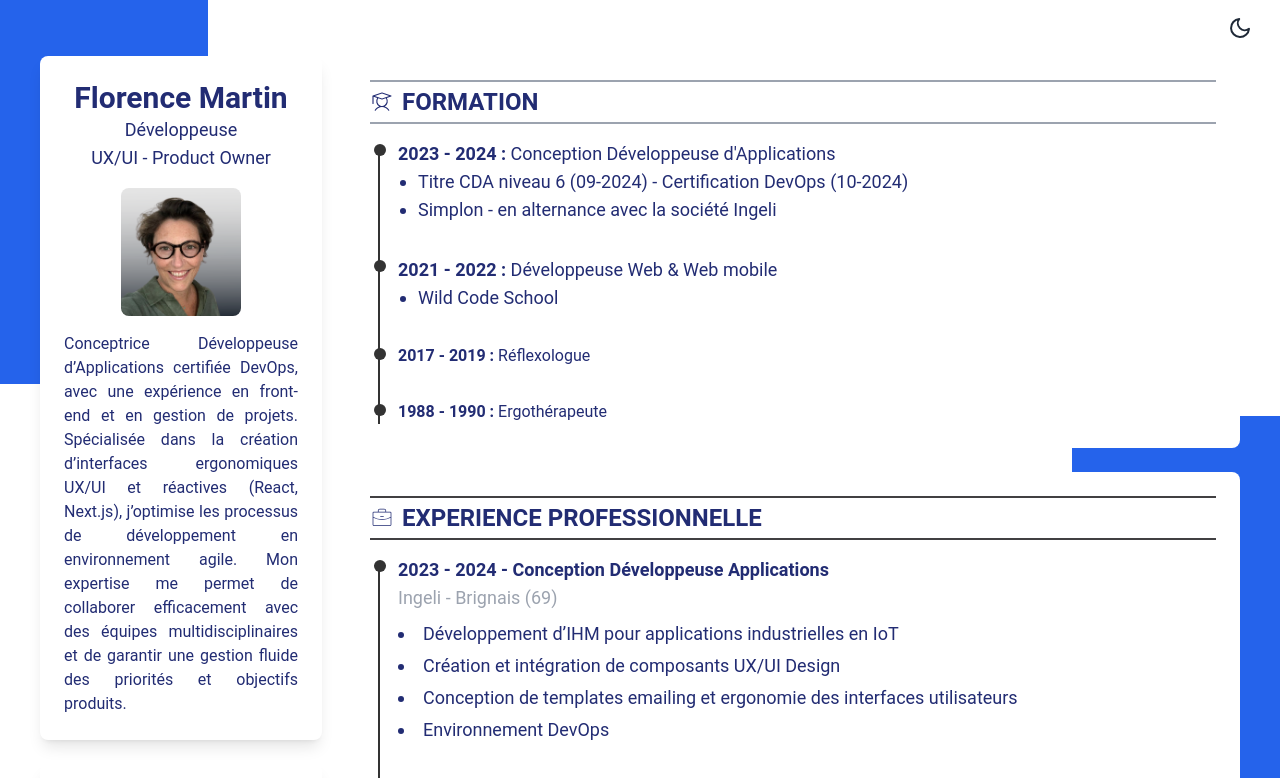
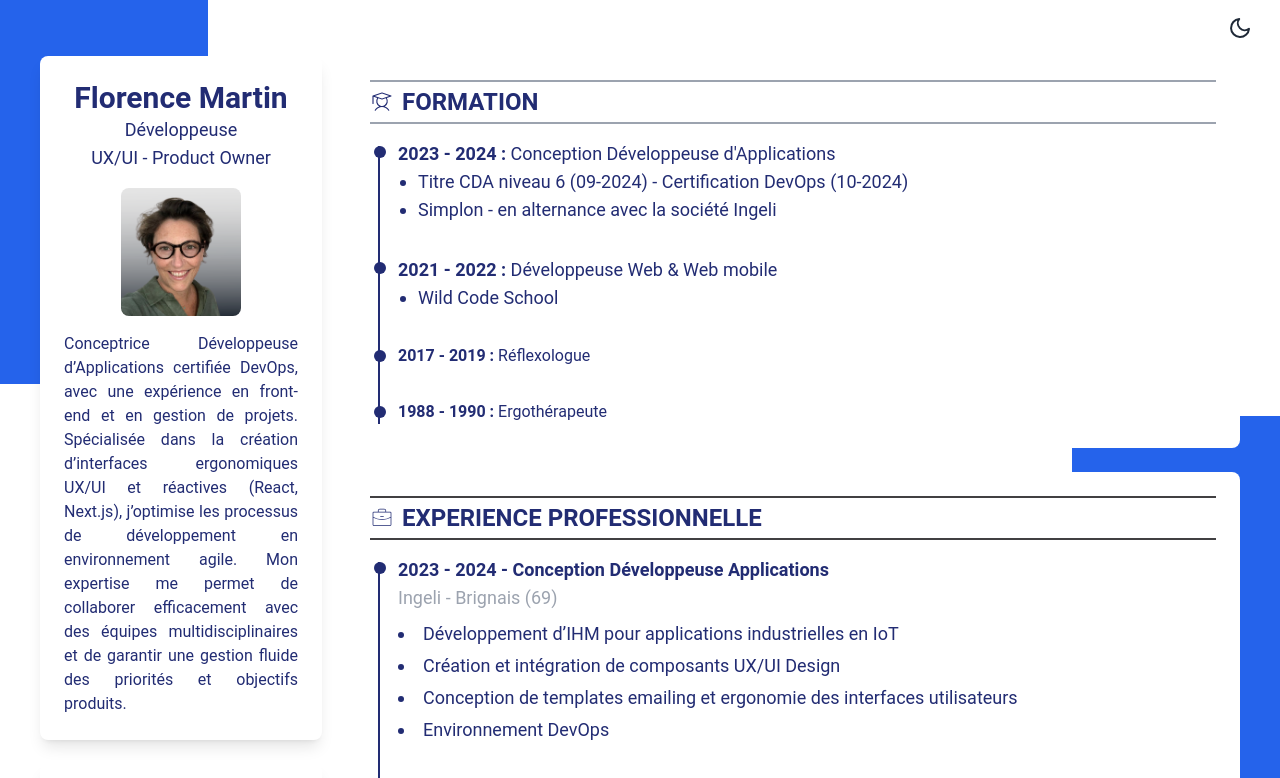
Before and after one commit to Florence-Martin/CV-Florence_Martin, a Next.js app: page / in a window 1280 px wide. Shown: the top 778 px of the page. Built offline with nearby package versions, Linux system fonts and the light colour scheme.

Commit message:
style: vertical line

```diff
--- a/app/components/Education.tsx
+++ b/app/components/Education.tsx
@@ -18,7 +18,7 @@ const Education: React.FC = () => {
         <ul className="space-y-8">
           {/* Élément 1 */}
           <li className="relative -ml-7">
-            <div className="absolute left-0 top-1 w-3 h-3 bg-[var(--point-color)] rounded-full"></div>
+            <div className="absolute left-0 top-1.5 w-3 h-3 bg-[var(--point-color)] rounded-full"></div>
             <div className="ml-6 text-lg">
               <strong>2023 - 2024 :</strong> Conception Développeuse
               d&apos;Applications
@@ -33,7 +33,7 @@ const Education: React.FC = () => {
 
           {/* Élément 2 */}
           <li className="relative -ml-7">
-            <div className="absolute left-0 top-1 w-3 h-3 bg-[var(--point-color)] rounded-full"></div>
+            <div className="absolute left-0 top-1.5 w-3 h-3 bg-[var(--point-color)] rounded-full"></div>
             <div className="ml-6 text-lg">
               <strong>2021 - 2022 :</strong> Développeuse Web & Web mobile
               <ul className="list-disc pl-5">
@@ -44,7 +44,7 @@ const Education: React.FC = () => {
 
           {/* Élément 3 */}
           <li className="relative -ml-7">
-            <div className="absolute left-0 top-1 w-3 h-3 bg-[var(--point-color)] rounded-full"></div>
+            <div className="absolute left-0 top-1.5 w-3 h-3 bg-[var(--point-color)] rounded-full"></div>
             <div className="ml-6">
               <strong>2017 - 2019 :</strong> Réflexologue
             </div>
@@ -52,7 +52,7 @@ const Education: React.FC = () => {
 
           {/* Élément 4 */}
           <li className="relative -ml-7">
-            <div className="absolute left-0 top-1 w-3 h-3 bg-[var(--point-color)] rounded-full"></div>
+            <div className="absolute left-0 top-1.5 w-3 h-3 bg-[var(--point-color)] rounded-full"></div>
             <div className="ml-6">
               <strong>1988 - 1990 :</strong> Ergothérapeute
             </div>
--- a/app/components/Experiences.tsx
+++ b/app/components/Experiences.tsx
@@ -20,7 +20,7 @@ const Experiences: React.FC = () => {
         <ul className="space-y-8">
           {/* Élément 1 */}
           <li className="relative -ml-7">
-            <div className="absolute left-0 top-1 w-3 h-3 bg-[var(--point-color)] rounded-full"></div>
+            <div className="absolute left-0 top-1.5 w-3 h-3 bg-[var(--point-color)] rounded-full"></div>
             <div className="ml-6 text-lg">
               <strong>
                 2023 - 2024 - Conception Développeuse Applications
@@ -44,7 +44,7 @@ const Experiences: React.FC = () => {
 
           {/* Élément 2 */}
           <li className="relative -ml-7">
-            <div className="absolute left-0 top-1 w-3 h-3 bg-[var(--point-color)] rounded-full"></div>
+            <div className="absolute left-0 top-1.5 w-3 h-3 bg-[var(--point-color)] rounded-full"></div>
             <div className="ml-6 text-lg">
               <strong>2021 - 2022 - Développeuse Web & Web mobile</strong>
               <span className="block text-gray-400">
@@ -65,7 +65,7 @@ const Experiences: React.FC = () => {
 
           {/* Élément 3 : Section de reconversion */}
           <li className="relative -ml-7">
-            <div className="absolute left-0 top-1 w-3 h-3 bg-[var(--point-color)] rounded-full"></div>
+            <div className="absolute left-0 top-1.5 w-3 h-3 bg-[var(--point-color)] rounded-full"></div>
             <div className="ml-6">
               <strong className="text-lg">Parcours avant reconversion</strong>
               <ul className="list-disc list-inside space-y-1 mt-2">
--- a/app/globals.css
+++ b/app/globals.css
@@ -13,14 +13,14 @@
 :root {
   --background: #fff; /*  Arrière-plan card */
   --foreground: #222c73;
-  --line-color: #333333;
-  --point-color: #333333;
+  --line-color: #222c73;
+  --point-color: #222c73;
 }
 
 /* Mode sombre avec la classe "dark" */
 .dark {
   --background: #2d416a; /* Arrière-plan sombre des cards */
   --foreground: #eee; /* Texte clair */
-  --line-color: #d8d8d8;
-  --point-color: #d8d8d8;
+  --line-color: #eee;
+  --point-color: #eee;
 }
--- a/package.json
+++ b/package.json
@@ -12,7 +12,7 @@
     "@emotion/react": "^11.13.3",
     "@emotion/styled": "^11.13.0",
     "@mui/icons-material": "^6.1.3",
-    "next": "^14.2.14",
+    "next": "^14.2.15",
     "next-themes": "^0.3.0",
     "react": "^18",
     "react-dom": "^18",
@@ -20,6 +20,7 @@
     "react-scroll": "^1.9.0"
   },
   "devDependencies": {
+    "@types/next": "^8.0.7",
     "@types/node": "^20",
     "@types/react": "^18",
     "@types/react-dom": "^18",
```
Also changed, not shown: 1 other file (tests, documents, lock files or other folders).
